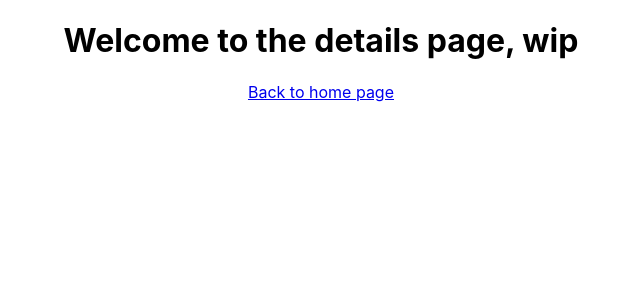
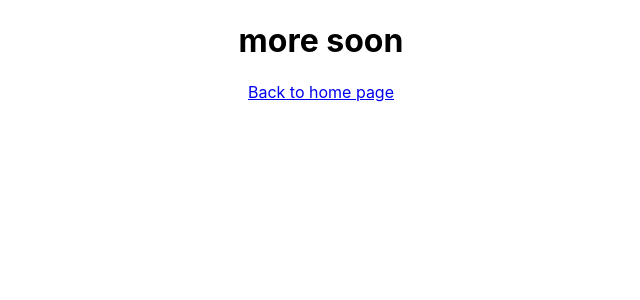
Before and after one commit to natashabrayovitch/jingles, a React (Create React App) app: page /1 in a window 1280 px wide. Shown: the top 300 px of the page, without its empty margins (319-959 px from the left). Built offline with nearby package versions, Linux system fonts and the light colour scheme.

Commit message:
#4 introducing the component state

```diff
--- a/src/Details.js
+++ b/src/Details.js
@@ -1,12 +1,30 @@
 
-import React from 'react';
+import React, { Component } from 'react';
 import { Link } from 'react-router-dom';
 
-export default function Details() {
-    return (
-        <div>
-            <h1>Welcome to the details page, wip</h1>
-            <Link to='/'>Back to home page</Link>
-        </div>
-    );
+export default class Details extends Component {
+
+    constructor() {
+        super();
+        this.state = {
+            welcomeMessage: 'Welcome to the details page, wip'
+        };
+    }
+
+    componentDidMount() {
+        setTimeout(() => {
+            this.setState({
+                welcomeMessage: 'more soon'
+            });
+        }, 3000);
+    }
+
+    render() {
+        return (
+            <div>
+                <h1>{this.state.welcomeMessage}</h1>
+                <Link to='/'>Back to home page</Link>
+            </div>
+        );
+    }
 }
```
